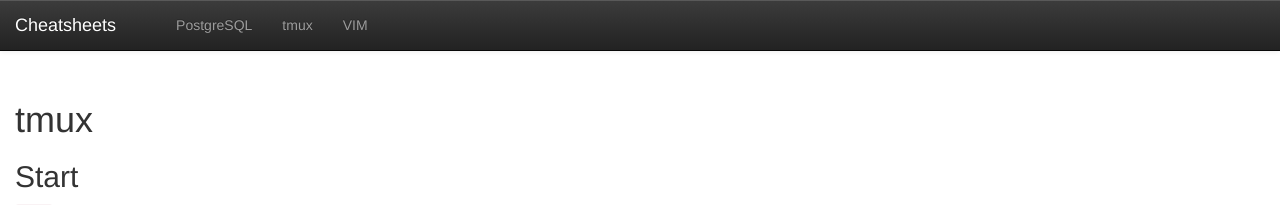
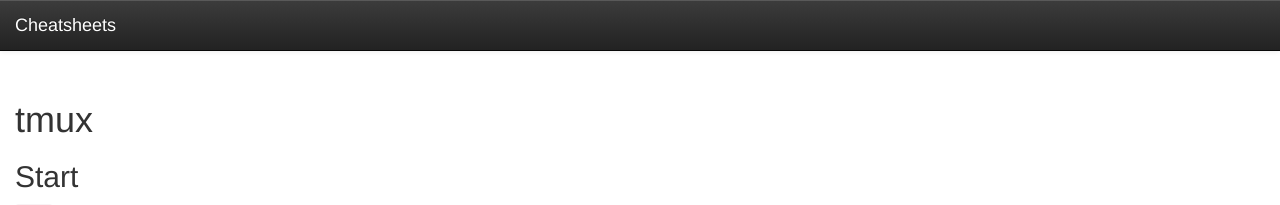
Before and after one commit to glamb/cheatsheets, a Jekyll site: the page built from tmux.md, in a window 1280 px wide. Shown: the top 205 px of the page. Built offline with Jekyll 4.4.1, drawn with Linux system fonts in a browser that asks for light colours; nearby versions of some CDN libraries; Markdown is read by kramdown in place of the engine named in the settings.

Commit message:
remove the cheatcheet link from nav

```diff
--- a/_includes/nav.html
+++ b/_includes/nav.html
@@ -4,9 +4,11 @@
     </div>
     <ul class="nav navbar-nav">
         {% for p in site.pages %}
+        {% if p.title == 'index' %}
         <li>
             <a {% if p.url == page.url %}class="active"{% endif %} href="{{ site.baseurl }}{{ p.url }}">{{ p.title }}</a>
         </li>
+        {% endif %}
         {% endfor %}
     </ul>
 </nav>
```
